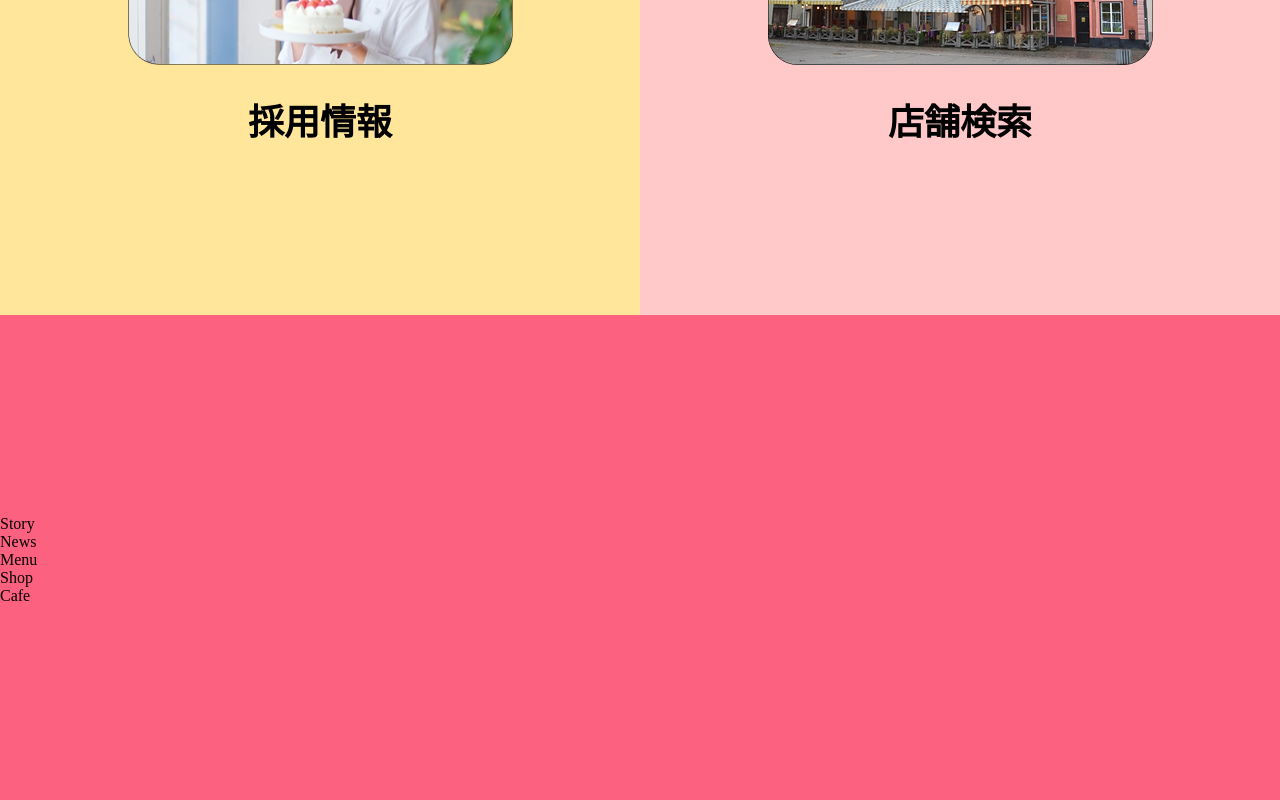
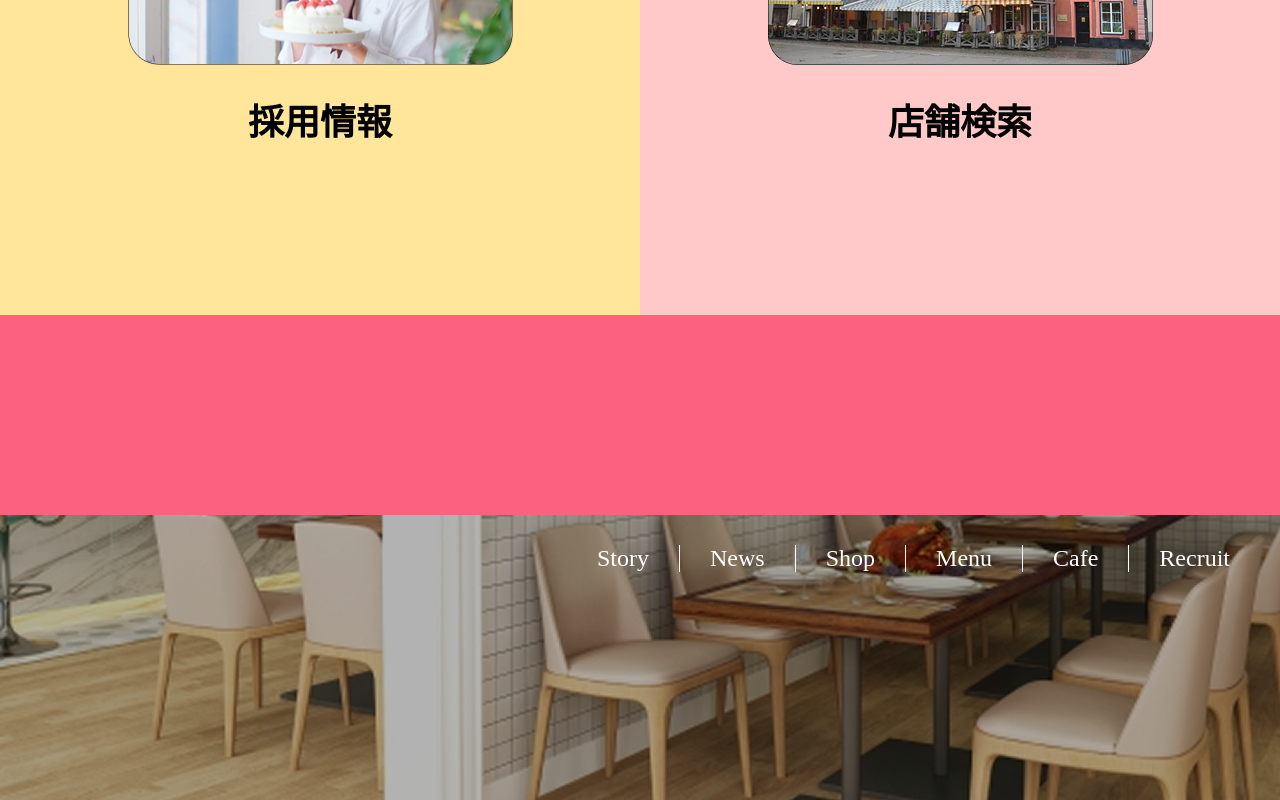
Before and after one commit to Tomoya-office/sweet_demo, a Next.js app: page / in a window 1280 px wide. Shown: the part 8311-9111 px from the top of the page. Before the commit the page ends 8916 px from the top, so only its background shows below. Built offline with nearby package versions, Linux system fonts and the light colour scheme.

Commit message:
update:Footerコンポーネントのスタイル更新

```diff
--- a/src/components/ui/Footer/index.js
+++ b/src/components/ui/Footer/index.js
@@ -1,40 +1,15 @@
 import styles from './index.module.css'
-import Link from "next/link";
 
 export const Footer = () => {
   return (
   <footer className={styles.footer}>
-      <nav  className={styles['style-link']}>
-        <Link
-          href='/#story'
-          className={styles['nav-link']}
-        >
-        Story
-        </Link>
-        <Link
-          href='/#news'
-          className={styles['nav-link']}
-        >
-        News
-        </Link>
-        <Link
-          href='/#menu'
-          className={styles['nav-link']}
-        >
-        Menu
-        </Link>
-        <Link
-          href='/#shop'
-          className={styles['nav-link']}
-        >
-        Shop
-        </Link>
-        <Link
-          href='/#cafe'
-          className={styles['nav-link']}
-        >
-        Cafe
-        </Link>
+      <nav className={styles.nav}>
+        <a href="#story" className={styles.link}>Story</a>
+        <a href="#news" className={styles.link}>News</a>
+        <a href="#shop" className={styles.link}>Shop</a>
+        <a href="#menu" className={styles.link}>Menu</a>
+        <a href="#cafe" className={styles.link}>Cafe</a>
+        <a href="#recruit" className={styles.link}>Recruit</a>
       </nav>
     </footer>
     )
--- a/src/components/ui/Footer/index.module.css
+++ b/src/components/ui/Footer/index.module.css
@@ -1,17 +1,44 @@
 .footer {
-  grid-row-start: 3;
-  display: flex;
-  gap: 24px;
+  width: 100vw;
+  height: 285px;
+  background-image: url(/footer_photo/footer-img.png);
+  background-repeat: no-repeat;
+  position: relative;
 }
 
-.footer a {
-  display: flex;
-  align-items: center;
-  gap: 8px;
+.footer::before {
+  content: '';
+  position: absolute;
+  top: 0;
+  bottom: 0;
+  left: 0;
+  right: 0;
+  background: #000;
+  opacity: 0.3;
 }
 
-.footer img {
-  flex-shrink: 0;
+.footer .nav {
+  display: flex;
+  padding: 30px 50px;
+  position: absolute;
+  right: 0px;
+  color: #fff;
+  font-family: Noto Serif JP;
+  font-size: 24px;
+}
+
+.footer .link {
+  padding: 0px 30px;
+  border-left: 1px solid #fff;
+}
+
+.footer .link:first-child {
+  padding-left: 0;
+  border-left: none;
+}
+
+.footer .link:last-child {
+  padding-right: 0;
 }
 
 @media (hover: hover) and (pointer: fine) {
```
Also changed, not shown: public/footer_photo/footer-img.png (added).
